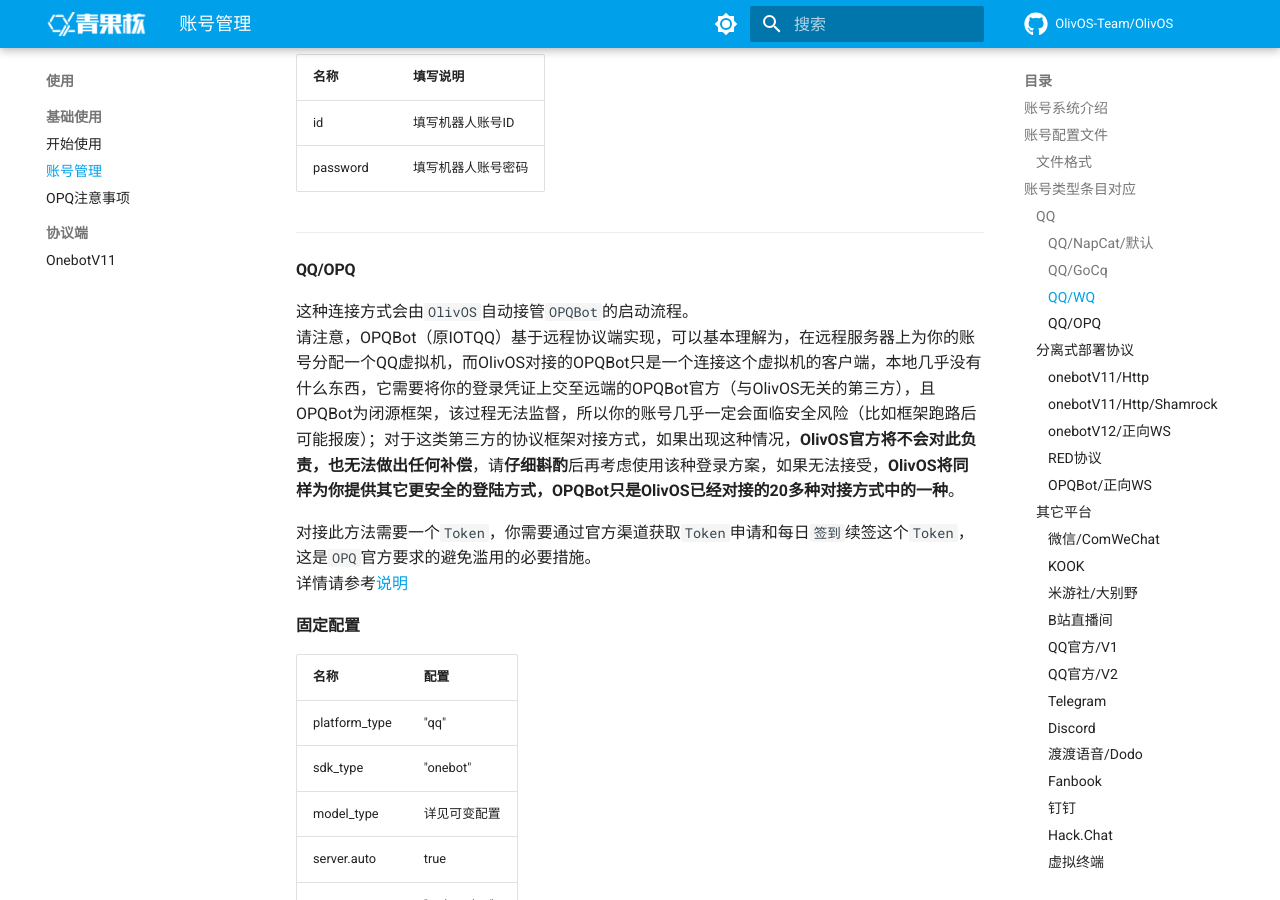
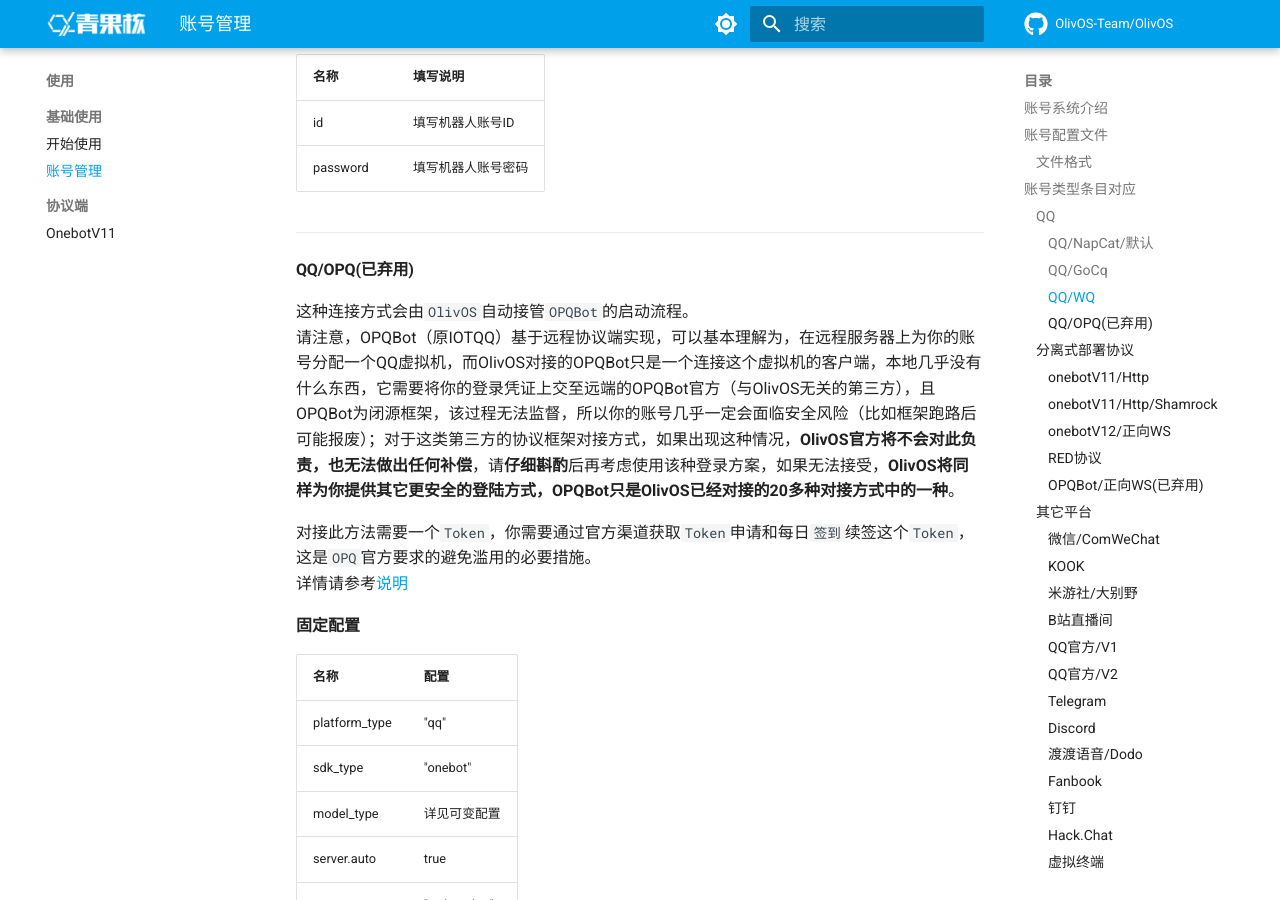
Before and after one commit to OlivOS-Team/OlivOSDoc, an MkDocs documentation site: the page built from docs/User/Account.md, in a window 1280 px wide and 900 px high, scrolled down 5626 px. Built offline with MkDocs 1.6.1 and Material for MkDocs 9.7.7, drawn with Linux system fonts in a browser that asks for light colours; comment, search, counter and statistics services are not loaded; some of the changed text lies outside the part shown.

Commit message:
OPQ标记为已弃用

```diff
--- a/docs/User/Account.md
+++ b/docs/User/Account.md
@@ -177,7 +177,7 @@
 
 ---
 
-#### QQ/OPQ
+#### QQ/OPQ(已弃用)
 这种连接方式会由`OlivOS`自动接管`OPQBot`的启动流程。
 请注意，OPQBot（原IOTQQ）基于远程协议端实现，可以基本理解为，在远程服务器上为你的账号分配一个QQ虚拟机，而OlivOS对接的OPQBot只是一个连接这个虚拟机的客户端，本地几乎没有什么东西，它需要将你的登录凭证上交至远端的OPQBot官方（与OlivOS无关的第三方），且OPQBot为闭源框架，该过程无法监督，所以你的账号几乎一定会面临安全风险（比如框架跑路后可能报废）；对于这类第三方的协议框架对接方式，如果出现这种情况，**OlivOS官方将不会对此负责，也无法做出任何补偿**，请**仔细斟酌**后再考虑使用该种登录方案，如果无法接受，**OlivOS将同样为你提供其它更安全的登陆方式，OPQBot只是OlivOS已经对接的20多种对接方式中的一种**。
 
@@ -343,7 +343,7 @@
 
 ---
 
-#### OPQBot/正向WS
+#### OPQBot/正向WS(已弃用)
 
 这种连接方式适配了`OPQBot`的正向Websocket协议。
 请注意，OPQBot（原IOTQQ）基于远程协议端实现，可以基本理解为，在远程服务器上为你的账号分配一个QQ虚拟机，而OlivOS对接的OPQBot只是一个连接这个虚拟机的客户端，本地几乎没有什么东西，它需要将你的登录凭证上交至远端的OPQBot官方（与OlivOS无关的第三方），且OPQBot为闭源框架，该过程无法监督，所以你的账号几乎一定会面临安全风险（比如框架跑路后可能报废）；对于这类第三方的协议框架对接方式，如果出现这种情况，**OlivOS官方将不会对此负责，也无法做出任何补偿**，请**仔细斟酌**后再考虑使用该种登录方案，如果无法接受，**OlivOS将同样为你提供其它更安全的登陆方式，OPQBot只是OlivOS已经对接的20多种对接方式中的一种**。
--- a/mkdocs.yml
+++ b/mkdocs.yml
@@ -65,7 +65,7 @@
     - 基础使用:
       - 开始使用: User/Intro.md
       - 账号管理: User/Account.md
-      - OPQ注意事项: User/OPQ.md
+      #- OPQ注意事项: User/OPQ.md
     - 协议端:
       - OnebotV11: Protocol/OlivOSOnebotV11.md
   - 开发:
```
